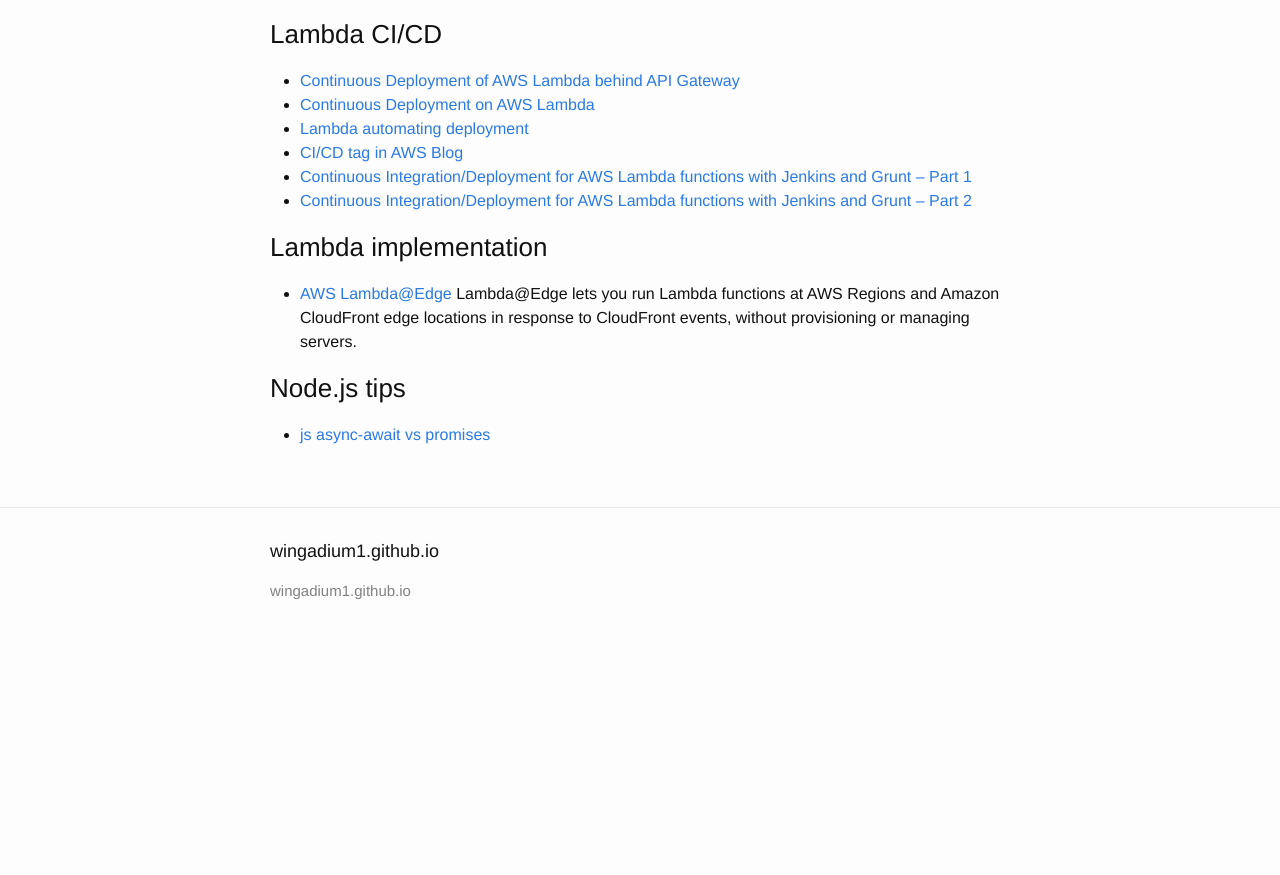
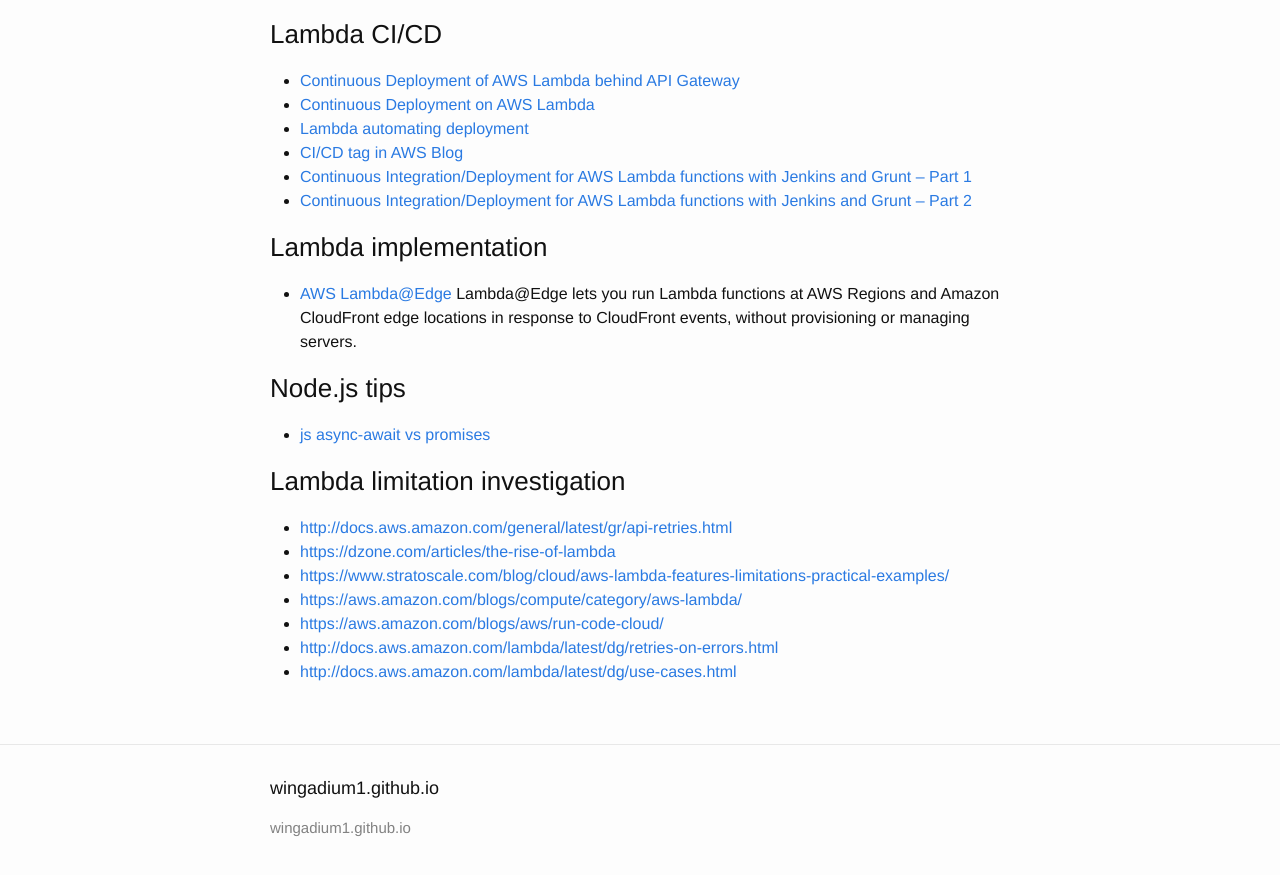
Before and after one commit to wingadium1/wingadium1.github.io, a Jekyll site: the page built from _posts/2017-10-09-note_for_project_aws_development.md, in a window 1280 px wide and 900 px high, scrolled down 718 px. Shown: the top 875 px of the window. Built offline with Jekyll 4.4.1, drawn with Linux system fonts in a browser that asks for light colours; before the commit the page ends 1381 px from its top, so only the background shows below that.

Commit message:
Update 2017-10-09-note_for_project_aws_development.md

```diff
--- a/_posts/2017-10-09-note_for_project_aws_development.md
+++ b/_posts/2017-10-09-note_for_project_aws_development.md
@@ -35,3 +35,13 @@
 
 ### Node.js tips
 * [js async-await vs promises](https://hackernoon.com/6-reasons-why-javascripts-async-await-blows-promises-away-tutorial-c7ec10518dd9)
+
+### Lambda limitation investigation
+
+* [http://docs.aws.amazon.com/general/latest/gr/api-retries.html](http://docs.aws.amazon.com/general/latest/gr/api-retries.html)
+* [https://dzone.com/articles/the-rise-of-lambda](https://dzone.com/articles/the-rise-of-lambda)
+* [https://www.stratoscale.com/blog/cloud/aws-lambda-features-limitations-practical-examples/](https://www.stratoscale.com/blog/cloud/aws-lambda-features-limitations-practical-examples/)
+* [https://aws.amazon.com/blogs/compute/category/aws-lambda/](https://aws.amazon.com/blogs/compute/category/aws-lambda/)
+* [https://aws.amazon.com/blogs/aws/run-code-cloud/](https://aws.amazon.com/blogs/aws/run-code-cloud/)
+* [http://docs.aws.amazon.com/lambda/latest/dg/retries-on-errors.html](http://docs.aws.amazon.com/lambda/latest/dg/retries-on-errors.html)
+* [http://docs.aws.amazon.com/lambda/latest/dg/use-cases.html](http://docs.aws.amazon.com/lambda/latest/dg/use-cases.html)
```
